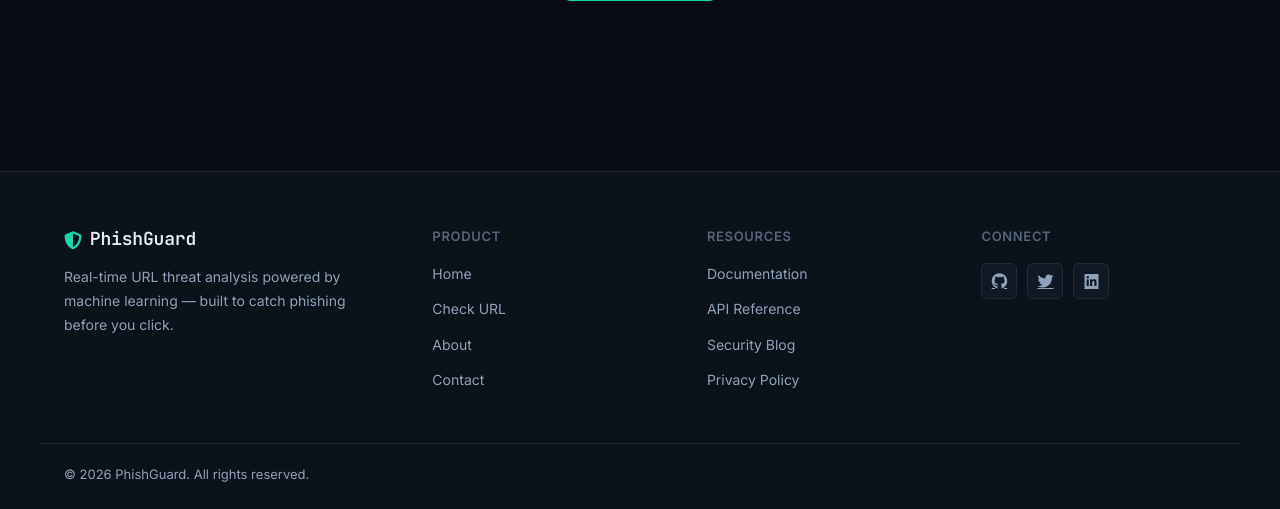
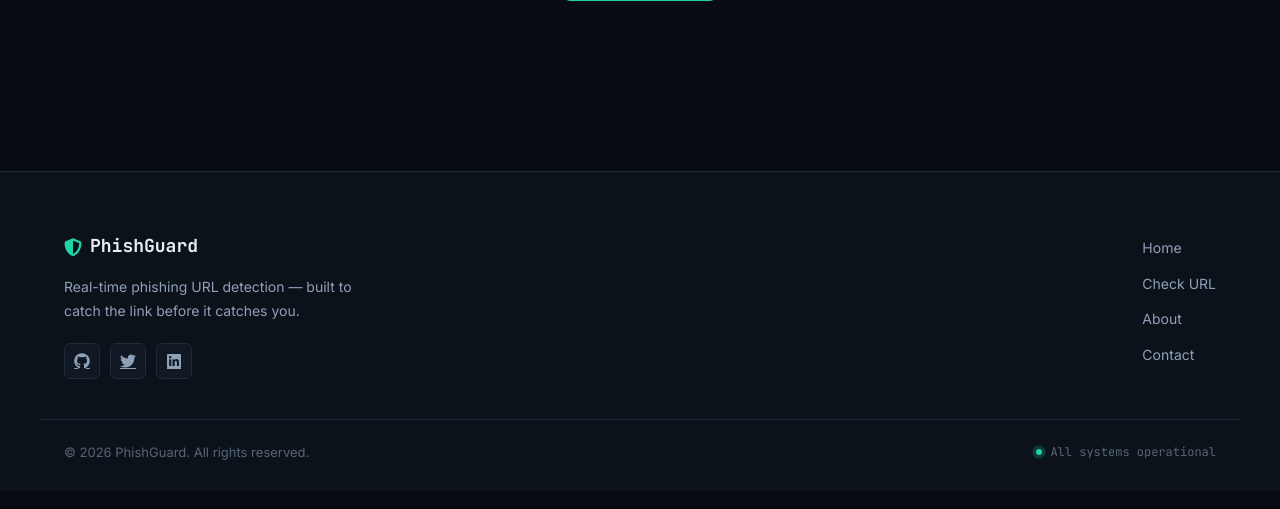
Before and after one commit to Magesh-47/PhishGuard-AI, a Flask app: page /about in a window 1280 px wide. Shown: the part 2429-2938 px from the top of the page. After the commit the page ends 2889 px from the top, so only its background shows below. Run offline with Flask 3, Linux system fonts and the light colour scheme.

Commit message:
UI Refinement

```diff
--- a/static/css/style.css
+++ b/static/css/style.css
@@ -375,70 +375,49 @@
     background: var(--bg-alt);
     border-top: 1px solid var(--border);
     color: var(--text-dim);
-    padding: 56px 0 24px;
+    padding: 60px 0 28px;
     margin-top: 80px;
 }
 
-.footer-content {
+.footer-top {
     max-width: var(--container-w);
     margin: 0 auto;
-    padding: 0 24px;
-    display: grid;
-    grid-template-columns: 1.4fr 1fr 1fr 1fr;
-    gap: 40px;
+    padding: 0 24px 40px;
+    border-bottom: 1px solid var(--border);
+    display: flex;
+    justify-content: space-between;
+    gap: 60px;
 }
 
-.footer-section h3 {
+.footer-brand {
+    max-width: 320px;
+}
+
+.footer-logo {
+    display: inline-flex;
+    align-items: center;
+    gap: 8px;
     font-family: var(--font-mono);
     font-size: 18px;
+    font-weight: 700;
     color: var(--text);
+    text-decoration: none;
     margin-bottom: 14px;
-    display: flex;
-    align-items: center;
-    gap: 8px;
 }
 
-.footer-section h3 i {
+.footer-logo i {
     color: var(--accent);
 }
 
-.footer-section h4 {
-    font-size: 13px;
-    text-transform: uppercase;
-    letter-spacing: 0.05em;
-    color: var(--text-faint);
-    margin-bottom: 16px;
-}
-
-.footer-section p {
-    color: var(--text-dim);
+.footer-brand p {
     font-size: 14px;
     line-height: 1.7;
-}
-
-.footer-section ul {
-    list-style: none;
-}
-
-.footer-section ul li {
-    margin-bottom: 10px;
-}
-
-.footer-section ul li a {
-    color: var(--text-dim);
-    text-decoration: none;
-    font-size: 14px;
-    transition: var(--transition);
-}
-
-.footer-section ul li a:hover {
-    color: var(--accent);
+    margin-bottom: 20px;
 }
 
 .social-links {
     display: flex;
     gap: 10px;
-    margin-top: 18px;
 }
 
 .social-links a {
@@ -459,13 +438,52 @@
     border-color: var(--accent);
 }
 
+.footer-nav {
+    display: flex;
+    flex-direction: column;
+    gap: 13px;
+    padding-top: 5px;
+}
+
+.footer-nav a {
+    color: var(--text-dim);
+    text-decoration: none;
+    font-size: 14px;
+    transition: var(--transition);
+}
+
+.footer-nav a:hover {
+    color: var(--accent);
+}
+
 .footer-bottom {
     max-width: var(--container-w);
-    margin: 40px auto 0;
-    padding: 20px 24px 0;
-    border-top: 1px solid var(--border);
+    margin: 0 auto;
+    padding: 22px 24px 0;
+    display: flex;
+    justify-content: space-between;
+    align-items: center;
+    flex-wrap: wrap;
+    gap: 12px;
     font-size: 13px;
     color: var(--text-faint);
+}
+
+.footer-status {
+    display: inline-flex;
+    align-items: center;
+    gap: 8px;
+    font-family: var(--font-mono);
+    font-size: 12px;
+}
+
+.footer-status .dot {
+    width: 6px;
+    height: 6px;
+    border-radius: 50%;
+    background: var(--accent);
+    box-shadow: 0 0 0 0 rgba(33, 212, 168, 0.5);
+    animation: pulseDot 2s ease-out infinite;
 }
 
 /* ============ Section Title ============ */
@@ -1294,8 +1312,16 @@
 
 /* ============ Responsive ============ */
 @media (max-width: 900px) {
-    .footer-content {
-        grid-template-columns: repeat(2, 1fr);
+    .footer-top {
+        flex-direction: column;
+        gap: 30px;
+    }
+
+    .footer-nav {
+        flex-direction: row;
+        flex-wrap: wrap;
+        gap: 20px;
+        padding-top: 0;
     }
 
     .hero-grid {
@@ -1402,7 +1428,10 @@
         border-top: none;
     }
 
-    .footer-content { grid-template-columns: 1fr; }
+    .footer-bottom {
+        flex-direction: column;
+        align-items: flex-start;
+    }
 }
 
 @media (max-width: 480px) {
--- a/templates/layout.html
+++ b/templates/layout.html
@@ -86,44 +86,30 @@
 
     <!-- Footer -->
     <footer class="footer">
-        <div class="footer-content">
-            <div class="footer-section">
-                <h3><i class="fas fa-shield-halved"></i> PhishGuard</h3>
-                <p>Real-time URL threat analysis powered by machine learning — built to catch phishing before you click.</p>
-            </div>
-
-            <div class="footer-section">
-                <h4>Product</h4>
-                <ul>
-                    <li><a href="{{ url_for('index') }}">Home</a></li>
-                    <li><a href="{{ url_for('check_url') }}">Check URL</a></li>
-                    <li><a href="{{ url_for('about') }}">About</a></li>
-                    <li><a href="{{ url_for('contact') }}">Contact</a></li>
-                </ul>
-            </div>
-
-            <div class="footer-section">
-                <h4>Resources</h4>
-                <ul>
-                    <li><a href="#">Documentation</a></li>
-                    <li><a href="#">API Reference</a></li>
-                    <li><a href="#">Security Blog</a></li>
-                    <li><a href="#">Privacy Policy</a></li>
-                </ul>
-            </div>
-
-            <div class="footer-section">
-                <h4>Connect</h4>
+        <div class="footer-top">
+            <div class="footer-brand">
+                <a href="{{ url_for('index') }}" class="footer-logo">
+                    <i class="fas fa-shield-halved"></i> PhishGuard
+                </a>
+                <p>Real-time phishing URL detection — built to catch the link before it catches you.</p>
                 <div class="social-links">
                     <a href="#" aria-label="GitHub"><i class="fab fa-github"></i></a>
                     <a href="#" aria-label="Twitter"><i class="fab fa-twitter"></i></a>
                     <a href="#" aria-label="LinkedIn"><i class="fab fa-linkedin"></i></a>
                 </div>
             </div>
+
+            <nav class="footer-nav" aria-label="Footer">
+                <a href="{{ url_for('index') }}">Home</a>
+                <a href="{{ url_for('check_url') }}">Check URL</a>
+                <a href="{{ url_for('about') }}">About</a>
+                <a href="{{ url_for('contact') }}">Contact</a>
+            </nav>
         </div>
 
         <div class="footer-bottom">
-            <p>&copy; 2026 PhishGuard. All rights reserved.</p>
+            <span>&copy; 2026 PhishGuard. All rights reserved.</span>
+            <span class="footer-status"><span class="dot"></span> All systems operational</span>
         </div>
     </footer>
 
```
